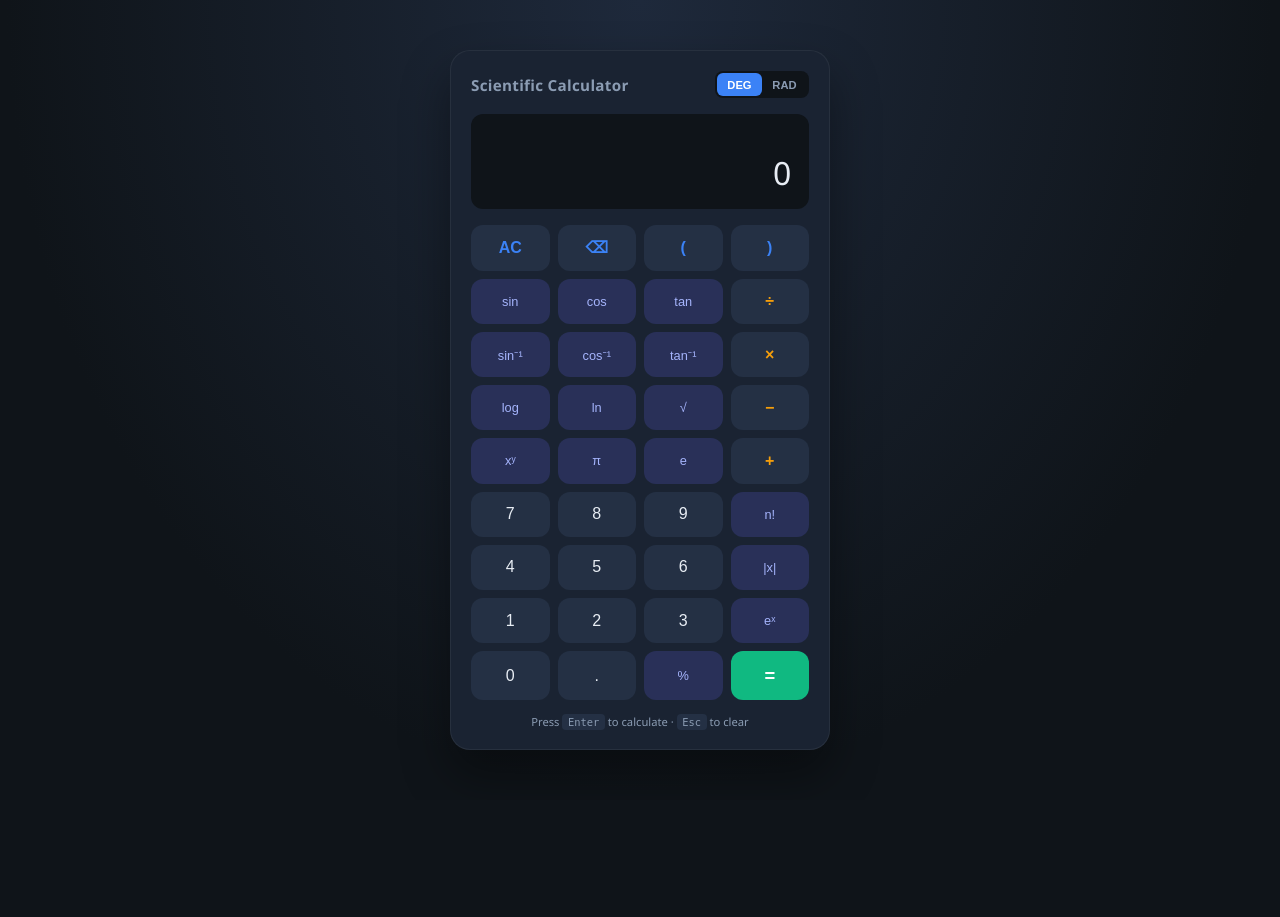
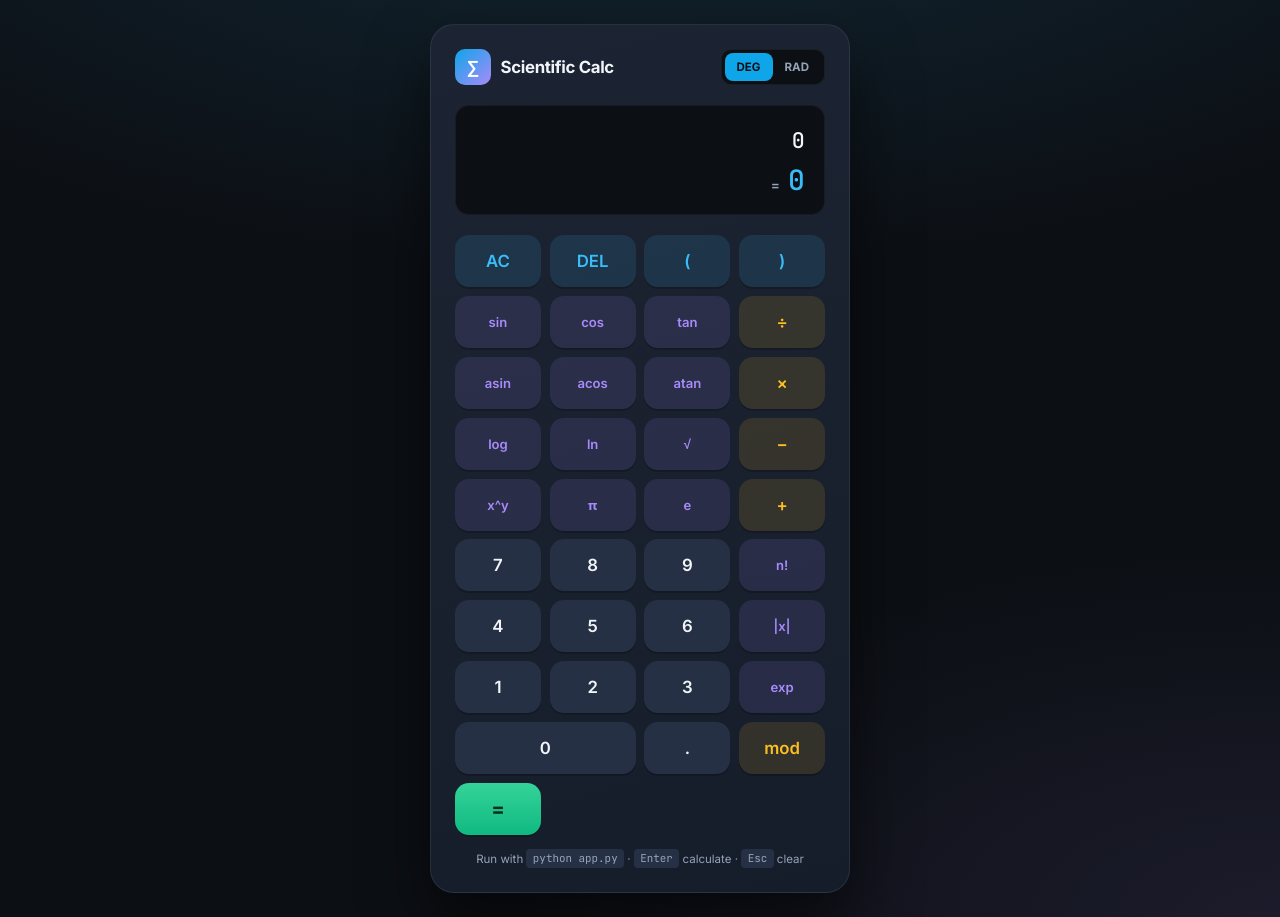
Before and after one commit to imbitnil/sdd_workshop-iitm, a Flask app: page / in a window 1280 px wide. Before the commit the page ends 750 px from the top, so only its background shows below. Run offline with Flask 3, Linux system fonts and the light colour scheme.

Commit message:
updated files

```diff
--- a/app.py
+++ b/app.py
@@ -3,11 +3,11 @@
 import ast
 import math
 import operator
+import re
 from flask import Flask, jsonify, render_template, request
 
 app = Flask(__name__)
 
-# Allowed binary operators
 _BIN_OPS = {
     ast.Add: operator.add,
     ast.Sub: operator.sub,
@@ -18,13 +18,11 @@ _BIN_OPS = {
     ast.Pow: operator.pow,
 }
 
-# Allowed unary operators
 _UNARY_OPS = {
     ast.UAdd: operator.pos,
     ast.USub: operator.neg,
 }
 
-# Math functions exposed to expressions (radians unless noted)
 _MATH_FUNCS = {
     "sin": math.sin,
     "cos": math.cos,
@@ -49,6 +47,93 @@ _MATH_FUNCS = {
 
 _CONSTANTS = {"pi": math.pi, "e": math.e}
 
+_TRIG = frozenset({"sin", "cos", "tan", "asin", "acos", "atan"})
+
+
+def preprocess(expression: str) -> str:
+    """Normalize symbols and insert implicit multiplication."""
+    expr = expression.strip()
+    expr = (
+        expr.replace("×", "*")
+        .replace("÷", "/")
+        .replace("−", "-")
+        .replace("–", "-")
+        .replace("^", "**")
+        .replace("π", "pi")
+        .replace("√", "sqrt")
+    )
+
+    tokens = []
+    i = 0
+    n = len(expr)
+
+    def peek_word(start: int) -> str | None:
+        m = re.match(r"[a-zA-Z_][a-zA-Z0-9_]*", expr[start:])
+        return m.group(0) if m else None
+
+    def ends_value() -> bool:
+        if not tokens:
+            return False
+        last = tokens[-1]
+        return last in (")",) or last.replace(".", "", 1).isdigit() or last in _CONSTANTS
+
+    while i < n:
+        ch = expr[i]
+
+        if ch.isspace():
+            i += 1
+            continue
+
+        if ch.isdigit() or ch == ".":
+            start = i
+            while i < n and (expr[i].isdigit() or expr[i] == "."):
+                i += 1
+            if ends_value():
+                tokens.append("*")
+            tokens.append(expr[start:i])
+            continue
+
+        if ch == "(":
+            if ends_value():
+                tokens.append("*")
+            tokens.append("(")
+            i += 1
+            continue
+
+        if ch == ")":
+            tokens.append(")")
+            i += 1
+            continue
+
+        word = peek_word(i)
+        if word:
+            if ends_value():
+                tokens.append("*")
+            tokens.append(word)
+            i += len(word)
+            continue
+
+        if ch in "+-*/%":
+            if ch == "-" and (not tokens or tokens[-1] in ("(", "+", "-", "*", "/", "%", "**")):
+                tokens.append(ch)
+            else:
+                if ends_value() and ch not in "+-":
+                    pass
+                tokens.append(ch)
+            i += 1
+            continue
+
+        if ch == "*" and i + 1 < n and expr[i + 1] == "*":
+            if ends_value():
+                pass
+            tokens.append("**")
+            i += 2
+            continue
+
+        raise ValueError(f"Invalid character: {ch}")
+
+    return "".join(tokens)
+
 
 class SafeEvaluator(ast.NodeVisitor):
     """Evaluate a restricted subset of Python AST nodes."""
@@ -64,7 +149,7 @@ class SafeEvaluator(ast.NodeVisitor):
             return node.value
         raise ValueError("Invalid constant")
 
-    def visit_Num(self, node):  # Python < 3.8
+    def visit_Num(self, node):
         return node.n
 
     def visit_Name(self, node):
@@ -99,34 +184,52 @@ class SafeEvaluator(ast.NodeVisitor):
         if len(node.args) != 1 or node.keywords:
             raise ValueError(f"{name}() expects exactly one argument")
         arg = self.visit(node.args[0])
-        if name in ("sin", "cos", "tan", "asin", "acos", "atan") and self.use_degrees:
+        if name in _TRIG and self.use_degrees:
             if name in ("sin", "cos", "tan"):
                 arg = math.radians(arg)
             else:
-                result = _MATH_FUNCS[name](arg)
-                return math.degrees(result)
+                return math.degrees(_MATH_FUNCS[name](arg))
+        if name == "factorial":
+            if isinstance(arg, float) and arg.is_integer():
+                arg = int(arg)
+            if not isinstance(arg, int) or arg < 0:
+                raise ValueError("Factorial needs a non-negative integer")
         return _MATH_FUNCS[name](arg)
 
     def generic_visit(self, node):
         raise ValueError(f"Unsupported syntax: {type(node).__name__}")
 
 
-def evaluate(expression: str, angle_mode: str = "deg") -> float:
+def format_result(value) -> str:
+    """Format numeric results for display."""
+    if isinstance(value, bool):
+        return str(value)
+    if isinstance(value, int):
+        return str(value)
+    if isinstance(value, float):
+        if math.isnan(value):
+            return "Error"
+        if math.isinf(value):
+            return "Infinity"
+        if abs(value) >= 1e12 or (abs(value) < 1e-8 and value != 0):
+            return f"{value:.6g}"
+        rounded = round(value, 10)
+        if rounded == int(rounded):
+            return str(int(rounded))
+        text = f"{rounded:.8f}".rstrip("0").rstrip(".")
+        return text
+    return str(value)
+
+
+def evaluate(expression: str, angle_mode: str = "deg"):
     """Parse and evaluate a math expression safely."""
-    expr = expression.strip()
-    if not expr:
-        raise ValueError("Empty expression")
+    if not expression or not expression.strip():
+        raise ValueError("Enter an expression")
 
-    # Normalize common calculator symbols
-    expr = expr.replace("×", "*").replace("÷", "/").replace("^", "**")
-    expr = expr.replace("π", "pi").replace("√", "sqrt")
-
+    expr = preprocess(expression)
     tree = ast.parse(expr, mode="eval")
     use_degrees = angle_mode.lower() != "rad"
     result = SafeEvaluator(use_degrees=use_degrees).visit(tree)
-
-    if isinstance(result, float) and result.is_integer():
-        return int(result)
     return result
 
 
@@ -143,8 +246,12 @@ def calculate():
 
     try:
         result = evaluate(expression, angle_mode)
-        return jsonify({"ok": True, "result": result})
-    except (ValueError, SyntaxError, ZeroDivisionError, OverflowError, TypeError) as exc:
+        return jsonify({"ok": True, "result": result, "display": format_result(result)})
+    except SyntaxError:
+        return jsonify({"ok": False, "error": "Invalid expression"}), 400
+    except ZeroDivisionError:
+        return jsonify({"ok": False, "error": "Cannot divide by zero"}), 400
+    except (ValueError, OverflowError, TypeError) as exc:
         return jsonify({"ok": False, "error": str(exc)}), 400
     except Exception:
         return jsonify({"ok": False, "error": "Invalid expression"}), 400
--- a/static/css/style.css
+++ b/static/css/style.css
@@ -7,196 +7,305 @@
 }
 
 :root {
-  --bg: #0f1419;
-  --surface: #1a2332;
-  --surface-elevated: #243044;
-  --text: #e8edf4;
-  --text-muted: #8b9cb3;
-  --accent: #3b82f6;
-  --accent-hover: #2563eb;
-  --equals: #10b981;
-  --equals-hover: #059669;
-  --sci: #6366f1;
-  --sci-hover: #4f46e5;
-  --error: #f87171;
-  --radius: 12px;
-  --shadow: 0 24px 48px rgba(0, 0, 0, 0.4);
+  --bg: #0c0f14;
+  --bg-accent: #151b28;
+  --surface: #1c2433;
+  --surface-2: #263044;
+  --surface-3: #32405a;
+  --text: #f1f5f9;
+  --text-dim: #94a3b8;
+  --accent: #38bdf8;
+  --accent-dim: #0ea5e9;
+  --op: #fbbf24;
+  --sci: #a78bfa;
+  --equals: #34d399;
+  --equals-hover: #10b981;
+  --error: #fb7185;
+  --radius: 14px;
+  --shadow: 0 32px 64px rgba(0, 0, 0, 0.55);
+  --font: "Inter", system-ui, sans-serif;
+  --mono: "JetBrains Mono", ui-monospace, monospace;
+}
+
+html {
+  font-size: 16px;
 }
 
 body {
   min-height: 100vh;
+  font-family: var(--font);
+  background: var(--bg);
+  color: var(--text);
+}
+
+.page {
+  min-height: 100vh;
   display: flex;
   align-items: center;
   justify-content: center;
-  font-family: "Segoe UI", system-ui, -apple-system, sans-serif;
-  background: radial-gradient(ellipse at top, #1e293b 0%, var(--bg) 70%);
-  color: var(--text);
-  padding: 1rem;
+  padding: 1.5rem 1rem;
+  background:
+    radial-gradient(ellipse 80% 50% at 50% -20%, rgba(56, 189, 248, 0.15), transparent),
+    radial-gradient(ellipse 60% 40% at 100% 100%, rgba(167, 139, 250, 0.1), transparent),
+    var(--bg);
 }
 
 .calculator {
   width: 100%;
-  max-width: 380px;
-  background: var(--surface);
-  border-radius: 20px;
+  max-width: 420px;
+  background: linear-gradient(165deg, var(--surface) 0%, #161d2a 100%);
+  border-radius: 24px;
   box-shadow: var(--shadow);
-  padding: 1.25rem;
-  border: 1px solid rgba(255, 255, 255, 0.06);
+  padding: 1.5rem;
+  border: 1px solid rgba(255, 255, 255, 0.08);
 }
 
 .calculator__header {
   display: flex;
   align-items: center;
   justify-content: space-between;
-  margin-bottom: 1rem;
+  margin-bottom: 1.25rem;
 }
 
-.calculator__header h1 {
-  font-size: 0.95rem;
-  font-weight: 600;
-  color: var(--text-muted);
-  letter-spacing: 0.02em;
+.brand {
+  display: flex;
+  align-items: center;
+  gap: 0.6rem;
+}
+
+.brand__icon {
+  width: 36px;
+  height: 36px;
+  display: flex;
+  align-items: center;
+  justify-content: center;
+  background: linear-gradient(135deg, var(--accent-dim), var(--sci));
+  border-radius: 10px;
+  font-size: 1.1rem;
+  font-weight: 700;
+  color: white;
+}
+
+.brand h1 {
+  font-size: 1.05rem;
+  font-weight: 700;
+  letter-spacing: -0.02em;
 }
 
 .angle-toggle {
   display: flex;
   background: var(--bg);
-  border-radius: 8px;
-  padding: 2px;
+  border-radius: 10px;
+  padding: 3px;
+  border: 1px solid rgba(255, 255, 255, 0.06);
 }
 
 .angle-btn {
   border: none;
   background: transparent;
-  color: var(--text-muted);
-  font-size: 0.7rem;
-  font-weight: 600;
-  padding: 0.35rem 0.65rem;
-  border-radius: 6px;
+  color: var(--text-dim);
+  font-family: var(--font);
+  font-size: 0.72rem;
+  font-weight: 700;
+  padding: 0.45rem 0.75rem;
+  border-radius: 8px;
   cursor: pointer;
   transition: background 0.15s, color 0.15s;
 }
 
+.angle-btn:hover {
+  color: var(--text);
+}
+
 .angle-btn.active {
-  background: var(--accent);
-  color: white;
+  background: var(--accent-dim);
+  color: #0c0f14;
 }
 
 .display {
   background: var(--bg);
   border-radius: var(--radius);
-  padding: 1rem 1.1rem;
-  margin-bottom: 1rem;
-  min-height: 88px;
+  padding: 1.1rem 1.2rem;
+  margin-bottom: 1.25rem;
+  min-height: 110px;
+  border: 1px solid rgba(255, 255, 255, 0.05);
   display: flex;
   flex-direction: column;
   justify-content: flex-end;
-  text-align: right;
 }
 
 .display__expression {
+  font-family: var(--mono);
+  font-size: 1.35rem;
+  font-weight: 500;
+  color: var(--text);
+  text-align: right;
+  word-break: break-all;
+  line-height: 1.4;
+  min-height: 1.8rem;
+  margin-bottom: 0.5rem;
+}
+
+.display__result-row {
+  display: flex;
+  align-items: baseline;
+  justify-content: flex-end;
+  gap: 0.5rem;
+}
+
+.display__label {
   font-size: 0.85rem;
-  color: var(--text-muted);
-  min-height: 1.25rem;
-  word-break: break-all;
-  margin-bottom: 0.25rem;
+  color: var(--text-dim);
+  font-weight: 600;
 }
 
 .display__result {
-  font-size: 2rem;
-  font-weight: 300;
+  font-family: var(--mono);
+  font-size: 1.75rem;
+  font-weight: 500;
+  color: var(--accent);
+  text-align: right;
+  word-break: break-all;
   line-height: 1.2;
-  word-break: break-all;
+  transition: color 0.2s;
+}
+
+.display__result.is-loading {
+  opacity: 0.5;
+}
+
+.display__result.has-error {
+  color: var(--error);
 }
 
 .display__error {
   font-size: 0.8rem;
   color: var(--error);
-  margin-top: 0.35rem;
+  text-align: right;
+  margin-top: 0.5rem;
 }
 
 .keypad {
   display: grid;
   grid-template-columns: repeat(4, 1fr);
-  gap: 0.5rem;
+  gap: 0.55rem;
 }
 
 .key {
   border: none;
   border-radius: var(--radius);
-  background: var(--surface-elevated);
+  background: var(--surface-2);
   color: var(--text);
-  font-size: 1rem;
-  font-weight: 500;
-  padding: 0.85rem 0.25rem;
+  font-family: var(--font);
+  font-size: 1.05rem;
+  font-weight: 600;
+  min-height: 52px;
+  padding: 0.5rem;
   cursor: pointer;
-  transition: background 0.12s, transform 0.08s;
+  transition: background 0.12s, transform 0.1s, box-shadow 0.12s;
   user-select: none;
+  -webkit-tap-highlight-color: transparent;
+  box-shadow: 0 2px 0 rgba(0, 0, 0, 0.2);
 }
 
 .key:hover {
-  background: #2d3d54;
+  background: var(--surface-3);
 }
 
 .key:active {
-  transform: scale(0.96);
+  transform: translateY(2px);
+  box-shadow: none;
+}
+
+.key--wide {
+  grid-column: span 2;
 }
 
 .key--func {
+  background: rgba(56, 189, 248, 0.12);
   color: var(--accent);
+}
+
+.key--func:hover {
+  background: rgba(56, 189, 248, 0.22);
+}
+
+.key--op {
+  background: rgba(251, 191, 36, 0.12);
+  color: var(--op);
+}
+
+.key--op:hover {
+  background: rgba(251, 191, 36, 0.22);
+}
+
+.key--sci {
+  background: rgba(167, 139, 250, 0.12);
+  color: var(--sci);
+  font-size: 0.82rem;
   font-weight: 600;
 }
 
-.key--op {
-  color: #f59e0b;
-  font-weight: 600;
-}
-
-.key--sci {
-  background: rgba(99, 102, 241, 0.2);
-  color: #a5b4fc;
-  font-size: 0.8rem;
-}
-
 .key--sci:hover {
-  background: rgba(99, 102, 241, 0.35);
+  background: rgba(167, 139, 250, 0.22);
 }
 
 .key--equals {
-  background: var(--equals);
-  color: white;
-  font-weight: 700;
-  font-size: 1.15rem;
+  background: linear-gradient(180deg, var(--equals) 0%, var(--equals-hover) 100%);
+  color: #052e1f;
+  font-size: 1.25rem;
+  font-weight: 800;
 }
 
 .key--equals:hover {
-  background: var(--equals-hover);
+  filter: brightness(1.08);
+}
+
+.key--equals:disabled {
+  opacity: 0.6;
+  cursor: wait;
 }
 
 .calculator__footer {
-  margin-top: 0.85rem;
+  margin-top: 1rem;
   text-align: center;
 }
 
 .calculator__footer p {
-  font-size: 0.7rem;
-  color: var(--text-muted);
+  font-size: 0.72rem;
+  color: var(--text-dim);
+  line-height: 1.5;
 }
 
+.calculator__footer code,
 .calculator__footer kbd {
-  background: var(--surface-elevated);
-  padding: 0.1rem 0.35rem;
+  font-family: var(--mono);
+  font-size: 0.68rem;
+  background: var(--surface-2);
+  padding: 0.15rem 0.4rem;
   border-radius: 4px;
-  font-size: 0.65rem;
 }
 
-@media (max-width: 400px) {
+@media (max-width: 440px) {
+  .calculator {
+    padding: 1.1rem;
+    border-radius: 18px;
+  }
+
   .key {
-    font-size: 0.9rem;
-    padding: 0.75rem 0.15rem;
+    min-height: 46px;
+    font-size: 0.95rem;
   }
 
   .key--sci {
-    font-size: 0.72rem;
+    font-size: 0.75rem;
+  }
+
+  .display__expression {
+    font-size: 1.15rem;
+  }
+
+  .display__result {
+    font-size: 1.5rem;
   }
 }
--- a/static/js/calculator.js
+++ b/static/js/calculator.js
@@ -3,73 +3,128 @@
   const resultEl = document.getElementById("result");
   const errorEl = document.getElementById("error");
   const keypad = document.getElementById("keypad");
+  const equalsBtn = keypad.querySelector('[data-action="equals"]');
   const angleBtns = document.querySelectorAll(".angle-btn");
 
   let expression = "";
+  let lastResult = "0";
+  let justCalculated = false;
   let angleMode = "deg";
 
-  function updateDisplay() {
-    expressionEl.textContent = expression;
-    hideError();
+  const OPERATORS = new Set(["+", "-", "*", "/", "%", "^"]);
+
+  function renderExpression() {
+    expressionEl.textContent = expression || "0";
+  }
+
+  function hideError() {
+    errorEl.hidden = true;
+    resultEl.classList.remove("has-error");
   }
 
   function showError(msg) {
     errorEl.textContent = msg;
     errorEl.hidden = false;
-    resultEl.classList.add("display__result--error");
+    resultEl.textContent = "Error";
+    resultEl.classList.add("has-error");
   }
 
-  function hideError() {
-    errorEl.hidden = true;
-    resultEl.classList.remove("display__result--error");
+  function isOperatorChar(ch) {
+    return OPERATORS.has(ch);
+  }
+
+  function startsNewNumber(ch) {
+    return /\d/.test(ch) || ch === "." || ch === "(";
   }
 
   function insert(value) {
+    hideError();
+
+    if (justCalculated) {
+      if (isOperatorChar(value)) {
+        expression = lastResult;
+      } else if (startsNewNumber(value) || value === "pi" || value === "e") {
+        expression = "";
+      } else {
+        expression = lastResult;
+      }
+      justCalculated = false;
+    }
+
     expression += value;
-    updateDisplay();
+    renderExpression();
   }
 
   function clearAll() {
     expression = "";
+    lastResult = "0";
+    justCalculated = false;
     resultEl.textContent = "0";
-    updateDisplay();
+    hideError();
+    renderExpression();
   }
 
   function backspace() {
+    if (justCalculated) {
+      clearAll();
+      return;
+    }
     expression = expression.slice(0, -1);
-    updateDisplay();
+    hideError();
+    renderExpression();
+  }
+
+  function setLoading(loading) {
+    equalsBtn.disabled = loading;
+    resultEl.classList.toggle("is-loading", loading);
   }
 
   async function calculate() {
-    if (!expression.trim()) return;
+    const expr = expression.trim();
+    if (!expr) {
+      showError("Enter an expression");
+      return;
+    }
 
     hideError();
-    expressionEl.textContent = expression;
+    setLoading(true);
 
     try {
       const res = await fetch("/api/calculate", {
         method: "POST",
         headers: { "Content-Type": "application/json" },
-        body: JSON.stringify({ expression, angle_mode: angleMode }),
+        body: JSON.stringify({ expression: expr, angle_mode: angleMode }),
       });
 
-      const data = await res.json();
-
-      if (!data.ok) {
-        showError(data.error || "Error");
+      let data;
+      try {
+        data = await res.json();
+      } catch {
+        showError("Server returned an invalid response");
         return;
       }
 
-      resultEl.textContent = data.result;
-      expression = String(data.result);
+      if (!data.ok) {
+        showError(data.error || "Invalid expression");
+        return;
+      }
+
+      const display = data.display ?? String(data.result);
+      resultEl.textContent = display;
+      lastResult = String(data.result);
+      expression = lastResult;
+      justCalculated = true;
+      renderExpression();
     } catch {
-      showError("Could not reach server");
+      showError("Cannot connect — run: python app.py");
+    } finally {
+      setLoading(false);
     }
   }
 
   keypad.addEventListener("click", (e) => {
     const btn = e.target.closest("button");
-    if (!btn) return;
+    if (!btn || btn.disabled) return;
 
     const action = btn.dataset.action;
     const value = btn.dataset.insert;
@@ -114,9 +169,17 @@
       return;
     }
 
-    const allowed = "0123456789.+-*/()%^";
-    if (allowed.includes(e.key)) {
+    const map = { "*": "*", "/": "/", "+": "+", "-": "-", "%": "%", "^": "^" };
+    if (map[e.key]) {
+      e.preventDefault();
+      insert(map[e.key]);
+      return;
+    }
+
+    if (/^[0-9.()]$/.test(e.key)) {
       insert(e.key);
     }
   });
+
+  renderExpression();
 })();
--- a/templates/index.html
+++ b/templates/index.html
@@ -4,12 +4,19 @@
   <meta charset="UTF-8">
   <meta name="viewport" content="width=device-width, initial-scale=1.0">
   <title>Scientific Calculator</title>
-  <link rel="stylesheet" href="{{ url_for('static', filename='css/style.css') }}">
+  <link rel="preconnect" href="https://fonts.googleapis.com">
+  <link rel="preconnect" href="https://fonts.gstatic.com" crossorigin>
+  <link href="https://fonts.googleapis.com/css2?family=Inter:wght@400;500;600;700&family=JetBrains+Mono:wght@400;500&display=swap" rel="stylesheet">
+  <link rel="stylesheet" href="{{ url_for('static', filename='css/style.css') }}?v=2">
 </head>
 <body>
+  <div class="page">
     <main class="calculator">
       <header class="calculator__header">
-      <h1>Scientific Calculator</h1>
+        <div class="brand">
+          <span class="brand__icon" aria-hidden="true">∑</span>
+          <h1>Scientific Calc</h1>
+        </div>
         <div class="angle-toggle" role="group" aria-label="Angle mode">
           <button type="button" class="angle-btn active" data-mode="deg">DEG</button>
           <button type="button" class="angle-btn" data-mode="rad">RAD</button>
@@ -17,72 +24,67 @@
       </header>
 
       <section class="display" aria-live="polite">
-      <div class="display__expression" id="expression"></div>
+        <div class="display__expression" id="expression">0</div>
+        <div class="display__result-row">
+          <span class="display__label" id="result-label">=</span>
           <div class="display__result" id="result">0</div>
-      <div class="display__error" id="error" hidden></div>
+        </div>
+        <p class="display__error" id="error" hidden></p>
       </section>
 
       <section class="keypad" id="keypad">
-      <!-- Row 1: memory & clear -->
         <button type="button" class="key key--func" data-action="clear">AC</button>
-      <button type="button" class="key key--func" data-action="backspace">⌫</button>
+        <button type="button" class="key key--func" data-action="backspace" aria-label="Backspace">DEL</button>
         <button type="button" class="key key--func" data-insert="(">(</button>
         <button type="button" class="key key--func" data-insert=")">)</button>
 
-      <!-- Row 2: scientific -->
         <button type="button" class="key key--sci" data-insert="sin(">sin</button>
         <button type="button" class="key key--sci" data-insert="cos(">cos</button>
         <button type="button" class="key key--sci" data-insert="tan(">tan</button>
         <button type="button" class="key key--op" data-insert="/">÷</button>
 
-      <!-- Row 3 -->
-      <button type="button" class="key key--sci" data-insert="asin(">sin⁻¹</button>
-      <button type="button" class="key key--sci" data-insert="acos(">cos⁻¹</button>
-      <button type="button" class="key key--sci" data-insert="atan(">tan⁻¹</button>
+        <button type="button" class="key key--sci" data-insert="asin(">asin</button>
+        <button type="button" class="key key--sci" data-insert="acos(">acos</button>
+        <button type="button" class="key key--sci" data-insert="atan(">atan</button>
         <button type="button" class="key key--op" data-insert="*">×</button>
 
-      <!-- Row 4 -->
         <button type="button" class="key key--sci" data-insert="log(">log</button>
         <button type="button" class="key key--sci" data-insert="ln(">ln</button>
         <button type="button" class="key key--sci" data-insert="sqrt(">√</button>
         <button type="button" class="key key--op" data-insert="-">−</button>
 
-      <!-- Row 5 -->
-      <button type="button" class="key key--sci" data-insert="^">xʸ</button>
+        <button type="button" class="key key--sci" data-insert="^">x^y</button>
         <button type="button" class="key key--sci" data-insert="pi">π</button>
         <button type="button" class="key key--sci" data-insert="e">e</button>
         <button type="button" class="key key--op" data-insert="+">+</button>
 
-      <!-- Row 6 -->
         <button type="button" class="key" data-insert="7">7</button>
         <button type="button" class="key" data-insert="8">8</button>
         <button type="button" class="key" data-insert="9">9</button>
         <button type="button" class="key key--sci" data-insert="factorial(">n!</button>
 
-      <!-- Row 7 -->
         <button type="button" class="key" data-insert="4">4</button>
         <button type="button" class="key" data-insert="5">5</button>
         <button type="button" class="key" data-insert="6">6</button>
         <button type="button" class="key key--sci" data-insert="abs(">|x|</button>
 
-      <!-- Row 8 -->
         <button type="button" class="key" data-insert="1">1</button>
         <button type="button" class="key" data-insert="2">2</button>
         <button type="button" class="key" data-insert="3">3</button>
-      <button type="button" class="key key--sci" data-insert="exp(">eˣ</button>
+        <button type="button" class="key key--sci" data-insert="exp(">exp</button>
 
-      <!-- Row 9 -->
-      <button type="button" class="key" data-insert="0">0</button>
+        <button type="button" class="key key--wide" data-insert="0">0</button>
         <button type="button" class="key" data-insert=".">.</button>
-      <button type="button" class="key key--sci" data-insert="%">%</button>
+        <button type="button" class="key key--op" data-insert="%">mod</button>
         <button type="button" class="key key--equals" data-action="equals">=</button>
       </section>
 
       <footer class="calculator__footer">
-      <p>Press <kbd>Enter</kbd> to calculate · <kbd>Esc</kbd> to clear</p>
+        <p>Run with <code>python app.py</code> · <kbd>Enter</kbd> calculate · <kbd>Esc</kbd> clear</p>
       </footer>
     </main>
+  </div>
 
-  <script src="{{ url_for('static', filename='js/calculator.js') }}"></script>
+  <script src="{{ url_for('static', filename='js/calculator.js') }}?v=2"></script>
 </body>
 </html>
```
Also changed, not shown: README.md. Lines whose indentation alone changed are shown as unchanged.
